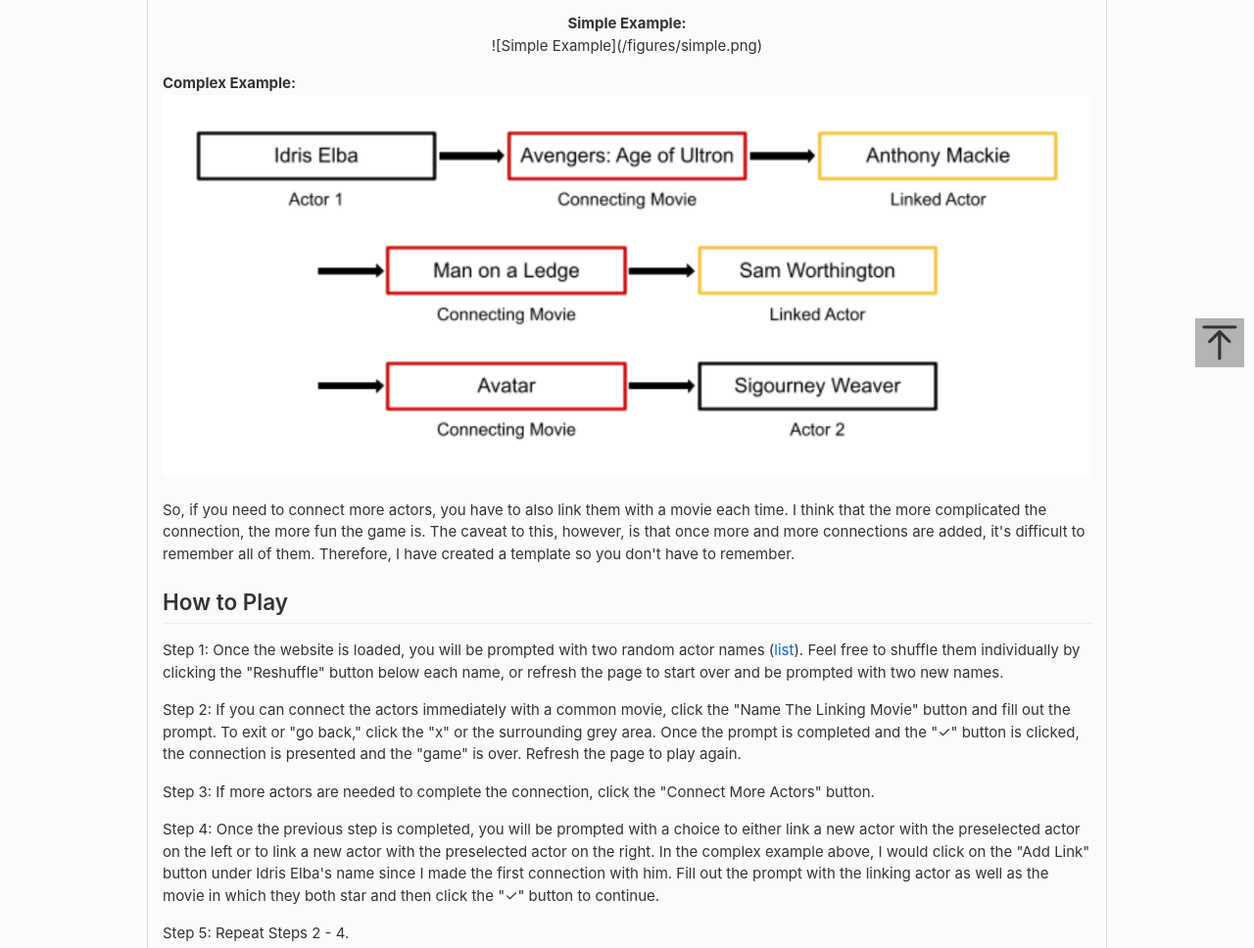
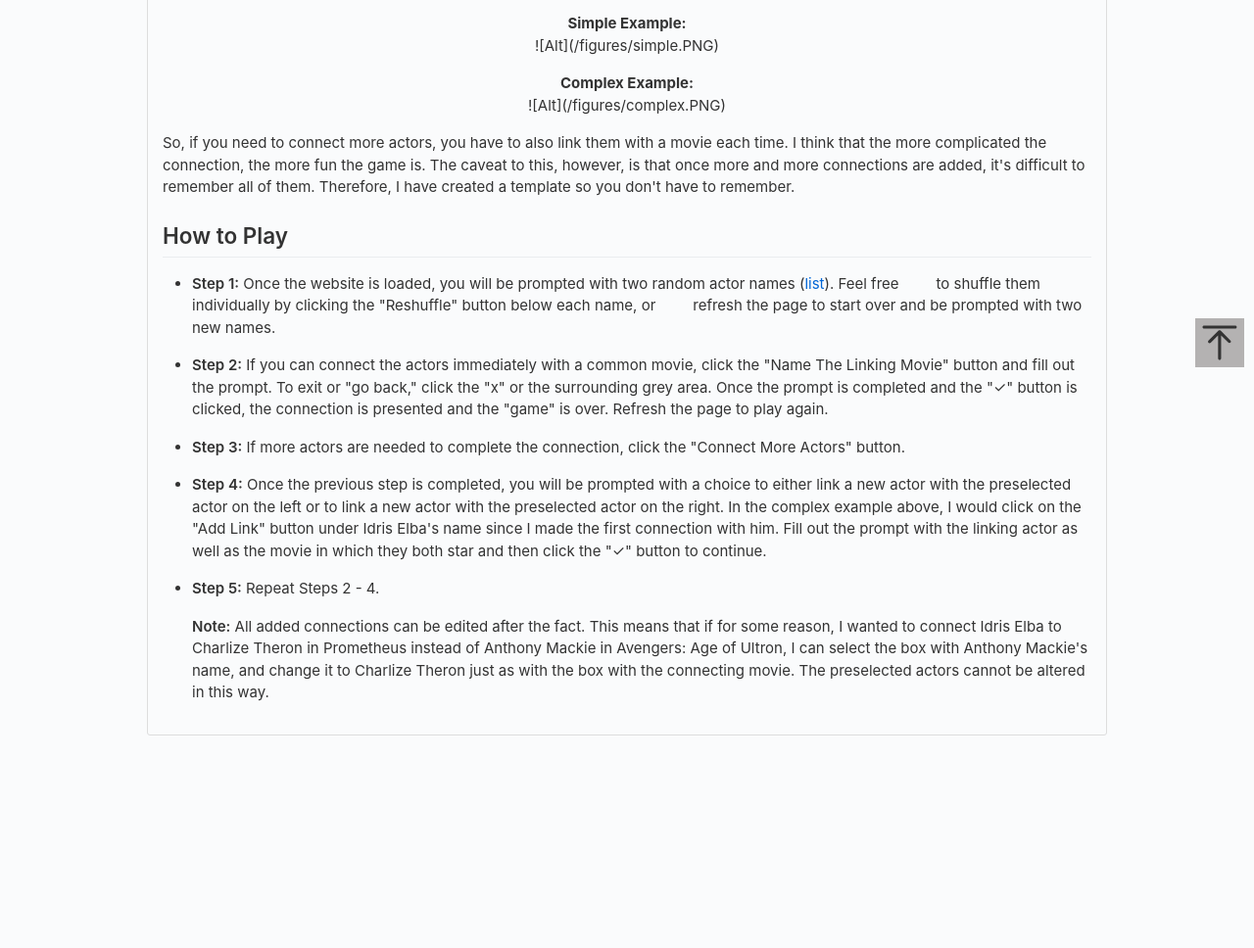
Before and after one commit to grem1ly/actor_link_template, a plain HTML site: page README.html in a window 1280 px wide. Shown: the part 415-1383 px from the top of the page at 98% size. After the commit the page ends 1182 px from the top, so only its background shows below. Drawn offline with Linux system fonts and the light colour scheme.

Commit message:
update README

```diff
--- a/README.html
+++ b/README.html
@@ -28,19 +28,29 @@
 <p>  We all have fun little games we play to pass the time if we have say 15 minutes to kill. Some play I Spy, 20 Questions, or the Alphabet Game. I, for one, like to play what I call Link (or Connect) the Actors. This might already be an established game, but the following explanation serves as instructions for how I play it. The objective is to take two random actors and identify either a movie they both star in, or continue to link more actors to complete the connection with a movie. A simple example would be if you were given Matt Damon and George Clooney. You can link them together immediately as they both star in Ocean&apos;s Eleven. A more complicated example would be if you were given Idris Elba and Sigourney Weaver. For this, you might connect Idris Elba to Anthony Mackie in Avengers: Age of Ultron, then Anthony Mackie to Sam Worthington in Man on a Ledge, and finally, Sam Worthington to Sigourney Weaver in Avatar.</p>
   <p align="center">
   <b>Simple Example:</b><br>
-  ![Simple Example](/figures/simple.png)<br>
+  ![Alt](/figures/simple.PNG)<br>
+  </p>
 
-</p><p>  <b>Complex Example:</b><br>
-  <img src="/figures/complex.png" alt="Complex Example">
-  </p><p></p>
+  <p align="center">
+  <b>Complex Example:</b><br>
+  ![Alt](/figures/complex.PNG)
+  </p>
+
 <p>  So, if you need to connect more actors, you have to also link them with a movie each time. I think that the more complicated the connection, the more fun the game is. The caveat to this, however, is that once more and more connections are added, it&apos;s difficult to remember all of them. Therefore, I have created a template so you don&apos;t have to remember.  </p>
 <h2 id="how-to-play">How to Play</h2>
-<p>  Step 1: Once the website is loaded, you will be prompted with two random actor names (<a href="docs/actor_names.csv">list</a>). Feel free to shuffle them individually by clicking the &quot;Reshuffle&quot; button below each name, or refresh the page to start over and be prompted with two new names.</p>
-<p>  Step 2: If you can connect the actors immediately with a common movie, click the &quot;Name The Linking Movie&quot; button and fill out the prompt. To exit or &quot;go back,&quot; click the &quot;x&quot; or the surrounding grey area. Once the prompt is completed and the &quot;<span>&#x2713;</span>&quot; button is clicked, the connection is presented and the &quot;game&quot; is over. Refresh the page to play again.</p>
-<p>  Step 3: If more actors are needed to complete the connection, click the &quot;Connect More Actors&quot; button.</p>
-<p>  Step 4: Once the previous step is completed, you will be prompted with a choice to either link a new actor with the preselected actor on the left or to link a new actor with the preselected actor on the right. In the complex example above, I would click on the &quot;Add Link&quot; button under Idris Elba&apos;s name since I made the first connection with him. Fill out the prompt with the linking actor as well as the movie in which they both star and then click the &quot;<span>&#x2713;</span>&quot; button to continue.</p>
-<p>  Step 5: Repeat Steps 2 - 4.</p>
-<p>  <strong>Note:</strong> All added connections can be edited after the fact. This means that if for some reason, I wanted to connect Idris Elba to Charlize Theron in Prometheus instead of Anthony Mackie in Avengers: Age of Ultron, I can select the box with Anthony Mackie&apos;s name, and change it to Charlize Theron just as with the box with the connecting movie. The preselected actors cannot be altered in this way.</p>
+<ul>
+<li><p><strong>Step 1:</strong> Once the website is loaded, you will be prompted with two random actor names (<a href="docs/actor_names.csv">list</a>). Feel free &#xA0;&#xA0;&#xA0;&#xA0;&#xA0;&#xA0;&#xA0;&#xA0;to shuffle them individually by clicking the &quot;Reshuffle&quot; button below each name, or &#xA0;&#xA0;&#xA0;&#xA0;&#xA0;&#xA0;&#xA0;&#xA0;refresh the page to start over and be prompted with two new names.</p>
+</li>
+<li><p><strong>Step 2:</strong> If you can connect the actors immediately with a common movie, click the &quot;Name The Linking Movie&quot; button and fill out the prompt. To exit or &quot;go back,&quot; click the &quot;x&quot; or the surrounding grey area. Once the prompt is completed and the &quot;<span>&#x2713;</span>&quot; button is clicked, the connection is presented and the &quot;game&quot; is over. Refresh the page to play again.</p>
+</li>
+<li><p><strong>Step 3:</strong> If more actors are needed to complete the connection, click the &quot;Connect More Actors&quot; button.</p>
+</li>
+<li><p><strong>Step 4:</strong> Once the previous step is completed, you will be prompted with a choice to either link a new actor with the preselected actor on the left or to link a new actor with the preselected actor on the right. In the complex example above, I would click on the &quot;Add Link&quot; button under Idris Elba&apos;s name since I made the first connection with him. Fill out the prompt with the linking actor as well as the movie in which they both star and then click the &quot;<span>&#x2713;</span>&quot; button to continue.</p>
+</li>
+<li><p><strong>Step 5:</strong> Repeat Steps 2 - 4.</p>
+<p><strong>Note:</strong> All added connections can be edited after the fact. This means that if for some reason, I wanted to connect Idris Elba to Charlize Theron in Prometheus instead of Anthony Mackie in Avengers: Age of Ultron, I can select the box with Anthony Mackie&apos;s name, and change it to Charlize Theron just as with the box with the connecting movie. The preselected actors cannot be altered in this way.</p>
+</li>
+</ul>
 </article></div><div style="background-color: #b4b2b2;width: 50px;height:50px;line-height: 50px;text-align: center;position: fixed;bottom: 10px;right: 10px;padding-top:5px;" onclick="document.documentElement.scrollTop = document.body.scrollTop =0;">
   <svg t="1533629773982" class="icon" style="" viewBox="0 0 1024 1024" version="1.1" xmlns="http://www.w3.org/2000/svg" p-id="1035" xlink="http://www.w3.org/1999/xlink" width="40" height="40"><defs><style type="text/css">@font-face { font-family: uc-nexus-iconfont; src: url("chrome-extension://pogijhnlcfmcppgimcaccdkmbedjkmhi/res/font_9qmmi8b8jsxxbt9.woff") format("woff"), url("chrome-extension://pogijhnlcfmcppgimcaccdkmbedjkmhi/res/font_9qmmi8b8jsxxbt9.ttf") format("truetype"); }
   </style></defs><path d="M536.255427 195.182354c-7.804756-7.804756-17.966187-11.615549-28.311813-11.615549-9.43693 0-18.874883 3.449565-26.496467 10.163477-2.360767 1.452071-4.356214 3.267417-6.352685 5.262864L218.47792 455.611735c-15.607466 15.60542-15.607466 40.834011 0 56.43943 15.607466 15.607466 41.558511 15.607466 57.167001 0l193.46013-192.733583 0 600.526219c0 22.1423 17.787108 39.927361 39.927361 39.927361 22.140253 0 39.927361-17.785062 39.927361-39.927361L548.959773 319.317583 737.15704 508.422522c15.607466 15.607466 40.469714 15.607466 56.078203 0 15.607466-15.607466 15.425318-40.834011-0.182149-56.441477L536.255427 195.182354 536.255427 195.182354z" p-id="1036" fill="#333"/><path d="M101.784174 143.097092l816.674071 0c22.140253 0 39.925315-17.785062 39.925315-39.927361 0-22.140253-17.784038-39.925315-39.925315-39.925315L101.784174 63.244416c-22.140253 0-39.927361 17.785062-39.927361 39.925315C61.856813 125.31203 79.643921 143.097092 101.784174 143.097092L101.784174 143.097092z" p-id="1037" fill="#333"/></svg>
```
Also changed, not shown: 1 other file.
